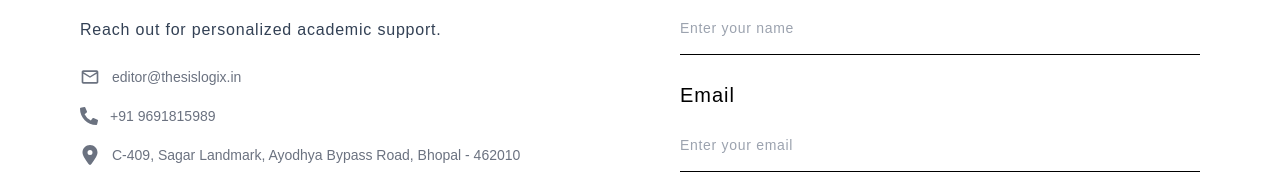
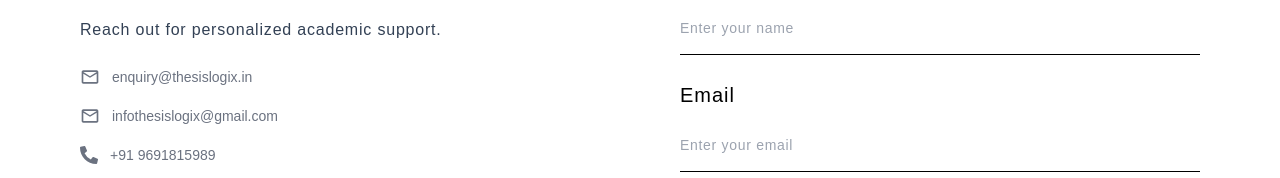
Before and after one commit to AjayPawarExist/thesislogix, a Next.js app: page /contact in a window 1280 px wide. Shown: the part 246-424 px from the top of the page. Built offline with nearby package versions, Linux system fonts and the light colour scheme.

Commit message:
Update ContactPage.jsx

```diff
--- a/src/app/contactuscomponent/ContactPage.jsx
+++ b/src/app/contactuscomponent/ContactPage.jsx
@@ -24,8 +24,15 @@
                         {/* Email */}
                         <div className="flex items-center gap-3 text-gray-500 hover:text-blue-800">
                             <MdMailOutline className=" text-xl" />
-                            <a href="mailto:editor@thesislogix.in" className="hover:underline">
-                                editor@thesislogix.in
+                            <a href="mailto:enquiry@thesislogix.in" className="hover:underline">
+                                enquiry@thesislogix.in
+                            </a>
+                        </div>
+
+                         <div className="flex items-center gap-3 text-gray-500 hover:text-blue-800">
+                            <MdMailOutline className=" text-xl" />
+                            <a href="mailto:infothesislogix@gmail.com" className="hover:underline">
+                                infothesislogix@gmail.com
                             </a>
                         </div>
 
```
